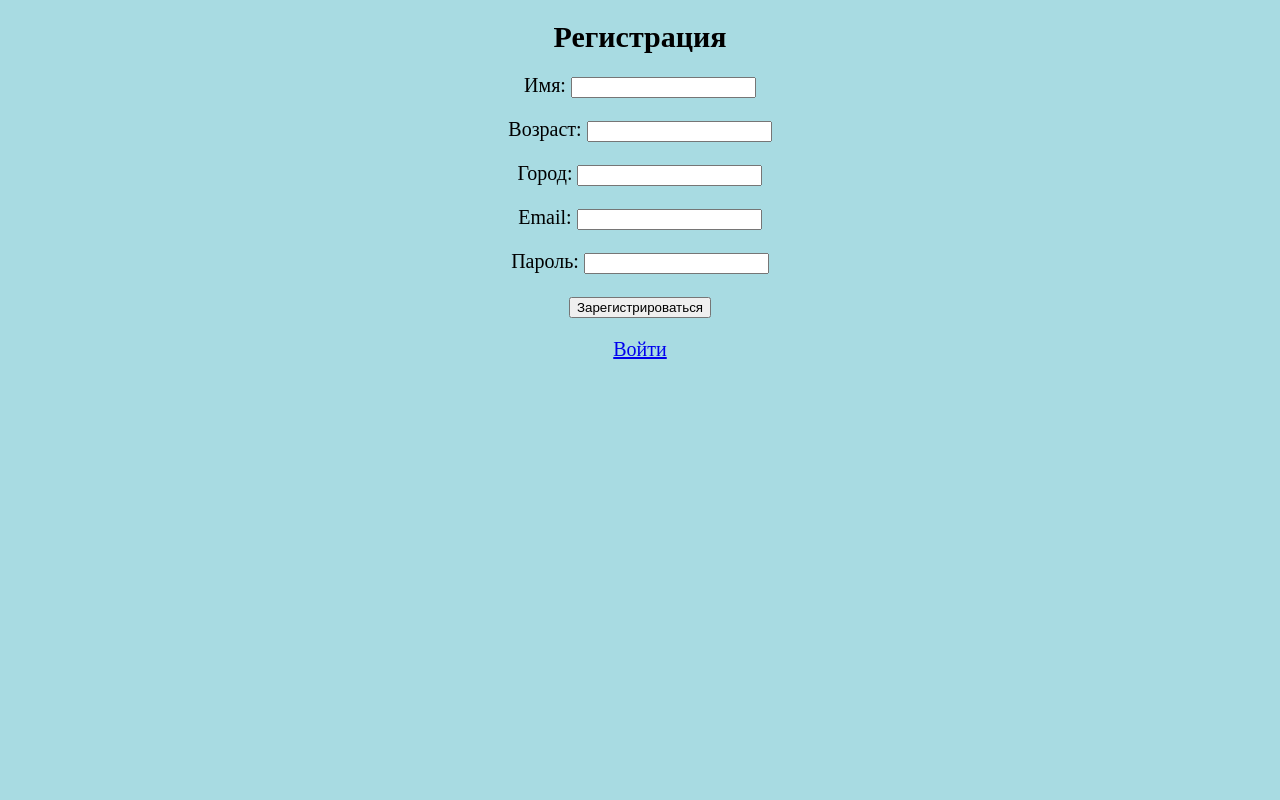
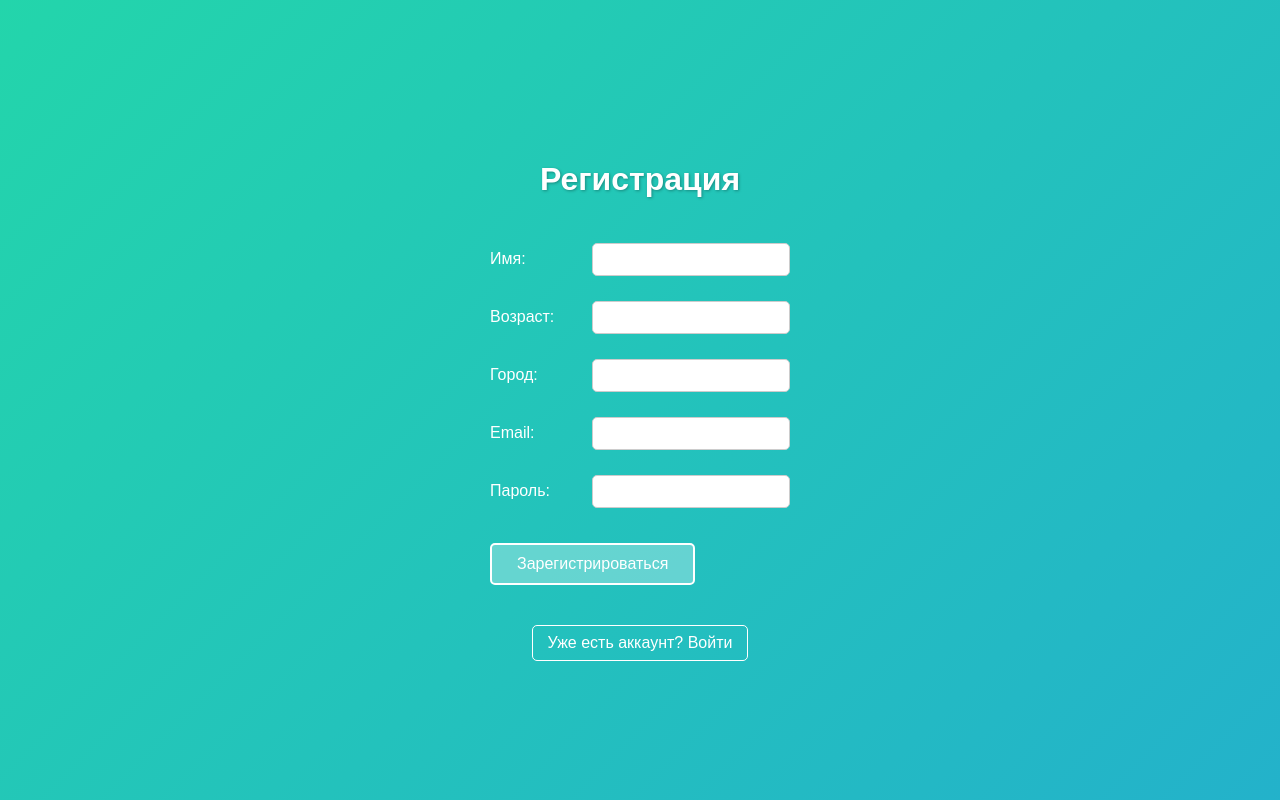
Before and after one commit to Itsflowy/Flask, a Flask app: page / in a window 1280 px wide. Run offline with Flask 3, Linux system fonts and the light colour scheme.

Commit message:
Add files via upload

```diff
--- a/Flask/project/main.py
+++ b/Flask/project/main.py
@@ -1,8 +1,6 @@
-####
-from flask import Flask, render_template, request, redirect
+from flask import Flask, render_template, request, redirect, url_for
 from flask_sqlalchemy import SQLAlchemy
 from datetime import datetime
-
 
 app=Flask(__name__, template_folder="templates", static_folder="static")
 app.config["SQLALCHEMY_DATABASE_URI"]="sqlite:///test.db"
@@ -50,7 +48,7 @@ def login():
     if request.method == 'POST':
         user = Users.query.filter_by(email=request.form['email']).first()
         if user and user.password == request.form['password']:
-            return render_template('login.html', result='Вы вошли')
+            return redirect(("mainpge.html"))
         else:
             return render_template('login.html', result='Вы не вошли')
 
--- a/Flask/project/templates/index.html
+++ b/Flask/project/templates/index.html
@@ -4,19 +4,120 @@
     <meta charset="UTF-8">
     <meta http-equiv="X-UA-Compatible" content="IE=edge">
     <meta name="viewport" content="width=device-width, initial-scale=1.0">
-    <link rel="stylesheet" href="static/style.css">
     <title>Регистрация</title>
+    <style>
+        body {
+            margin: 0;
+            font-family: Arial, sans-serif;
+            background: linear-gradient(-45deg, #ee7752, #e73c7e, #23a6d5, #23d5ab);
+            background-size: 400% 400%;
+            animation: gradientBG 15s ease infinite;
+            min-height: 100vh;
+            display: flex;
+            flex-direction: column;
+            justify-content: center;
+            align-items: center;
+            text-align: center;
+            color: white;
+        }
+
+        /* @keyframes gradientBG {
+            0% { background-position: 0% 50%; }
+            50% { background-position: 100% 50%; }
+            100% { background-position: 0% 50%; }
+        } */
+
+        .form-contact {
+            display: flex;
+            flex-direction: column;
+            align-items: center;
+            gap: 15px;
+            margin: 20px 0;
+            width: 300px;
+        }
+
+        .t {
+            margin: 5px 0;
+            width: 100%;
+            display: flex;
+            justify-content: space-between;
+            align-items: center;
+        }
+
+        input[type="text"],
+        input[type="number"],
+        input[type="password"],
+        input[type="email"] {
+            padding: 8px;
+            border-radius: 5px;
+            border: 1px solid #ccc;
+            width: 180px;
+        }
+
+        input[type="submit"] {
+            padding: 10px 25px;
+            background-color: rgba(255, 255, 255, 0.3);
+            color: white;
+            border: 2px solid white;
+            border-radius: 5px;
+            cursor: pointer;
+            font-size: 16px;
+            transition: all 0.3s ease;
+            margin-top: 10px;
+        }
+
+        input[type="submit"]:hover {
+            background-color: rgba(255, 255, 255, 0.5);
+            transform: translateY(-2px);
+        }
+
+        a {
+            color: white;
+            text-decoration: none;
+            border: 1px solid white;
+            padding: 8px 15px;
+            border-radius: 5px;
+            transition: all 0.3s ease;
+            margin-top: 15px;
+        }
+
+        a:hover {
+            background-color: rgba(255, 255, 255, 0.2);
+        }
+
+        h1 {
+            margin-bottom: 20px;
+            text-shadow: 1px 1px 3px rgba(0, 0, 0, 0.3);
+        }
+    </style>
 </head>
 <body>
     <h1>Регистрация</h1>
     <form action="" method="POST" class="form-contact">
-    <p class="t">Имя: <input type="text" name="name" required></p>
-    <p class="t">Возраст: <input type="number" name="old" required></p>
-    <p class="t">Город: <input  type="text" name="city" required></p>
-    <p class="t">Email: <input type="text" name="email" required></p>
-    <p class="t">Пароль: <input type="password" name="password" required></p>
-    <p class="t"><input type="submit" value="Зарегистрироваться"></p>
+        <div class="t">
+            <label for="name">Имя:</label>
+            <input type="text" name="name" id="name" required>
+        </div>
+        <div class="t">
+            <label for="old">Возраст:</label>
+            <input type="number" name="old" id="old" required>
+        </div>
+        <div class="t">
+            <label for="city">Город:</label>
+            <input type="text" name="city" id="city" required>
+        </div>
+        <div class="t">
+            <label for="email">Email:</label>
+            <input type="email" name="email" id="email" required>
+        </div>
+        <div class="t">
+            <label for="password">Пароль:</label>
+            <input type="password" name="password" id="password" required>
+        </div>
+        <div class="t">
+            <input type="submit" value="Зарегистрироваться">
+        </div>
     </form>
-    <a href="login">Войти</a>
+    <a href="login">Уже есть аккаунт? Войти</a>
 </body>
 </html>
```
Also changed, not shown: Flask/project/templates/login.html (+79 -7 lines), Flask/project/templates/mainpage.html (added, +56 -0 lines).
